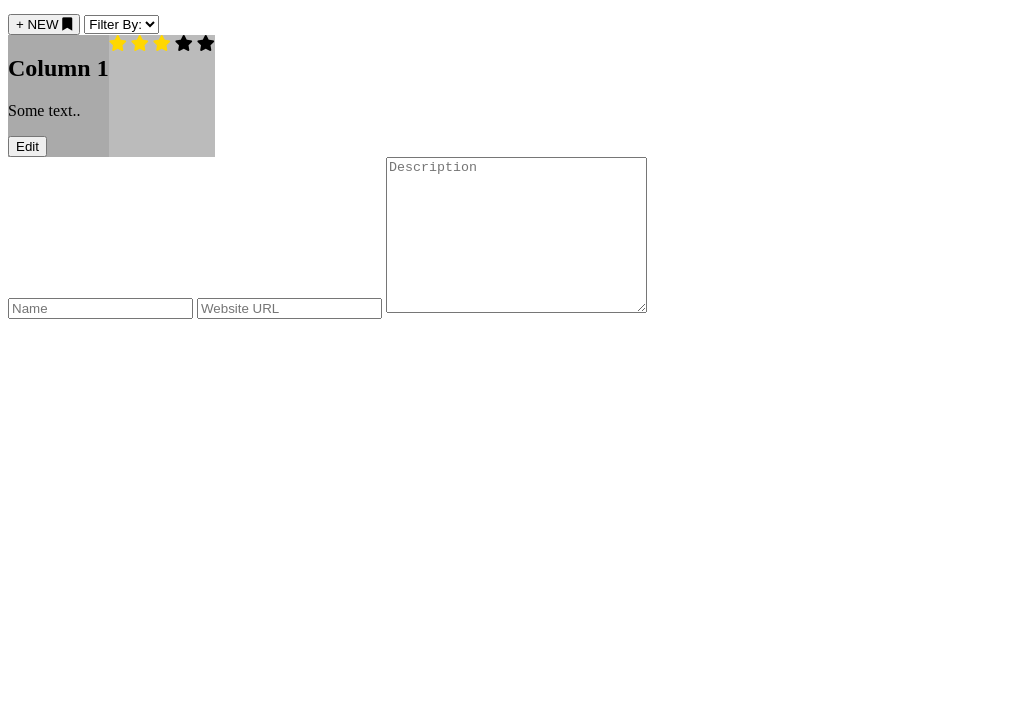
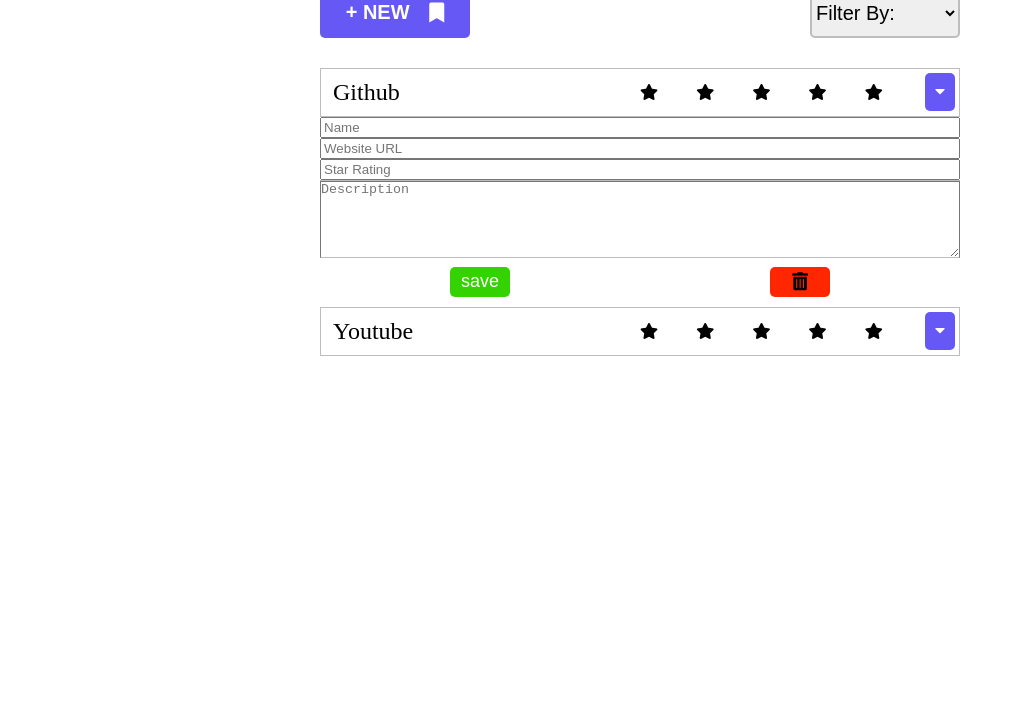
Before and after one commit to thinkful-ei-rabbit/xavier-bookmarks-app, a website: page wireframing/page-edit.html in a window 1280 px wide. Shown: the part 92-800 px from the top of the page, without its empty margins (0-1015 px from the left). Drawn offline with Linux system fonts and the light colour scheme.

Commit message:
getting going writing js

```diff
--- a/package.json
+++ b/package.json
@@ -16,6 +16,8 @@
     "webpack-cli": "^3.3.12"
   },
   "dependencies": {
+    "@fortawesome/fontawesome-free": "^5.14.0",
+    "@fortawesome/fontawesome-svg-core": "^1.2.30",
     "css-loader": "^4.2.1",
     "file-loader": "^6.0.0",
     "html-webpack-plugin": "^4.3.0",
--- a/src/index.js
+++ b/src/scripts/index.js
@@ -2,8 +2,9 @@
 import 'normalize.css';
 import './index.css';
 import api from './api';
-import store from './scripts/store';
-import bookmarks from './scripts/bookmarks';
+import store from './store';
+import bookmarks from './bookmarks';
+import { library, icon } from '@fortawesome/fontawesome-svg-core'
 
 const main = function () {
   console.log('DOM loaded');
--- a/webpack.config.js
+++ b/webpack.config.js
@@ -1,7 +1,7 @@
 const HtmlWebpackPlugin = require('html-webpack-plugin');
 
 module.exports = {
-  entry: './src/index.js',
+  entry: './src/scripts/index.js',
   output: {
     path: __dirname + '/dist',
     filename: 'index_bundle.js'
--- a/wireframing/page-edit.html
+++ b/wireframing/page-edit.html
@@ -8,47 +8,70 @@
     <link rel="stylesheet" href="https://cdnjs.cloudflare.com/ajax/libs/font-awesome/5.14.0/css/all.min.css"
         integrity="sha512-1PKOgIY59xJ8Co8+NE6FZ+LOAZKjy+KY8iq0G4B3CyeY6wYHN3yt9PW0XpSriVlkMXe40PTKnXrLnZ9+fkDaog=="
         crossorigin="anonymous" />
-    <title>Bookmarks Page</title>
+    <link rel="stylesheet" href="style.css">
+    <title>Edit/Toggle</title>
 </head>
 
 <body>
-    <header>
+    <header class="header">
         <i class="fas fa-user-circle"></i>
         <h1>My Bookmarks</h1>
     </header>
 
     <div class="container">
-        <div class="add-filter">
+        <div class="buttons">
             <button id="add-new-btn">+ NEW <i class="fas fa-bookmark"></i></button>
             <label for="filter-menu"></label>
             <select id="filter-menu" name="filter-by">
                 <option value="" selected>Filter By:</option>
-                <option value="title">title</option>
-                <option value="title">title</option>
-                <option value="title">title</option>
-                <option value="title">title</option>
+                <option value="5-star">5 stars</option>
+                <option value="4-star">4 stars</option>
+                <option value="3-star">3 stars</option>
+                <option value="2-star">2 stars</option>
             </select>
         </div>
 
         <div class="bookmarks-list">
-            <div class="row" style="display: flex;">
-                <div class="column" style="background-color:#aaa;">
-                    <h2>Column 1</h2>
-                    <p>Some text..</p>
-                    <button class="edit-btn">Edit</button>
+            <div class="row">
+                <div class="column odd">
+                    <a href="" class="bookmark-name-link"><p>Github</p></a>
                 </div>
-                <div class="column" style="background-color:#bbb;">
-                    <i class="fas fa-star" style="color: gold;"></i>
-                    <i class="fas fa-star" style="color: gold;"></i>
-                    <i class="fas fa-star" style="color: gold;"></i>
+                <div class="column even">
                     <i class="fas fa-star"></i>
                     <i class="fas fa-star"></i>
+                    <i class="fas fa-star"></i>
+                    <i class="fas fa-star"></i>
+                    <i class="fas fa-star"></i>
+                    <button class="edit-btn-dropdown"><i class="fas fa-caret-down"></i></button>
                 </div>
             </div>
             <div class="edit-active">
-                <input type="text" placeholder="Name">
-                <input type="text" placeholder="Website URL">
-                <textarea name="" id="" cols="30" rows="10" placeholder="Description"></textarea>
+                <form class="form" method="POST">
+                    <div class="name-url-rating">
+                        <input type="text" placeholder="Name" id="name-input">
+                        <input type="text" placeholder="Website URL" id="url-input">
+                        <input type="number" id="rating-select" max="5" min="1" placeholder="Star Rating">
+                    </div>
+                    <textarea name="" id="description-box" rows="5" placeholder="Description"></textarea>
+                    <div class="description-edit-button-container">
+                        <button id="save-btn">save</button>
+                        <button id="delete-btn"><i class="fas fa-trash-alt"></i></button>
+                    </div>
+                </form>
+            </div>
+
+            <div class="row">
+                <div class="column odd">
+                    <a href="" class="bookmark-name-link"><p>Youtube</p></a>
+                </div>
+                <div class="column even">
+                    <i class="fas fa-star"></i>
+                    <i class="fas fa-star"></i>
+                    <i class="fas fa-star"></i>
+                    <i class="fas fa-star"></i>
+                    <i class="fas fa-star"></i>
+                    <button class="edit-btn-dropdown"><i class="fas fa-caret-down"></i></button>
+                </div>
             </div>
         </div>
     </div>
--- a/wireframing/style.css
+++ b/wireframing/style.css
@@ -1,5 +1,6 @@
 body {
     width: 100%;
+    margin: 0 auto;
 }
 
 .header {
@@ -45,14 +46,17 @@
     font-size: 20px;
     font-weight: bold;
     border-radius: 0 0 5px 5px;
+    border: none;
 }
 
-.edit-btn {
+.edit-btn-dropdown {
     background-color: #6658f5;
     color: white;
     font-size: medium;
     border-radius: 5px;
-    padding: 10px auto;
+    margin: 4px;
+    padding: 10px;
+    border: none;
 }
 
 #filter-menu {
@@ -61,6 +65,11 @@
     font-size: 20px;
     border: 2px #bdbdbd solid;
     border-radius: 0 0 5px 5px;
+}
+
+.bookmark-name-link {
+    color: black;
+    text-decoration: none;
 }
 
 .bookmarks-list {
@@ -80,16 +89,109 @@
 }
 
 .even {
-    justify-content: space-evenly;
+    justify-content: space-between;
     align-items: center;
+    border-left: none;
 }
 
 .odd {
-    justify-content: space-between;
-    border-right: 0px;
+    border-right: none;
 }
 
 .odd p {
-    margin-left: 10px;
+    margin-left: 12px;
+    font-size: x-large;
+    margin-top: 10px;
+    margin-bottom: 10px;
+}
+
+
+.fa-star {
+    /* color: gold; */
+}
+
+.edit-active {
+    display: flex;
+    flex-direction: column;
+    margin-bottom: 10px;
+}
+
+.name-url-rating {
+    display: flex;
+    justify-content: space-between;
+    flex-direction: column;
+    border-bottom: 1px #bdbdbd solid;
+}
+
+#description-box {
+    width: 100%;
+    box-sizing: border-box;
+    padding: 0;
+    border-bottom: 1px #bdbdbd solid;
+}
+
+/* #name-input, #url-input {
+    flex-grow: 1;
+}
+
+#rating-select {
+    flex-grow: 2;
+} */
+
+.description-edit-button-container {
+    display: flex;
+    justify-content: space-around;
+    margin-top: 5px;
+}
+
+#save-btn {
+    background-color: #34d300;
+    font-size: large;
+    color: white;
+    border: none;
+    width: 60px;
+    height: 30px;
+    border-radius: 5px;
+}
+
+#delete-btn {
+    background-color: #ff2700;
+    border: none;
+    width: 60px;
+    height: 30px;
+    border-radius: 5px;
+}
+
+.fa-trash-alt {
     font-size: large;
 }
+
+@media screen and (max-width: 350px) {
+    #add-new-btn, #filter-menu {
+        width: 130px
+    }
+
+    .odd p {
+        font-size: medium;
+    }
+
+    .fa-star {
+        font-size: small;
+    }
+}
+
+@media screen and (min-width: 800px) {
+    button:hover {
+        cursor: pointer;
+    }
+
+    .container {
+        width: 70%;
+    }
+}
+
+@media screen and (min-width: 1200px) {
+    .container {
+        width: 50%;
+    }
+}
```
Also changed, not shown: src/index.html (+9 -4 lines), src/scripts/bookmarks.js (+62 -8 lines), src/scripts/store.js (+19 -1 lines), wireframing/add-mark.html (+30 -13 lines), wireframing/frontpage.html (+8 -8 lines), 1 other file.
